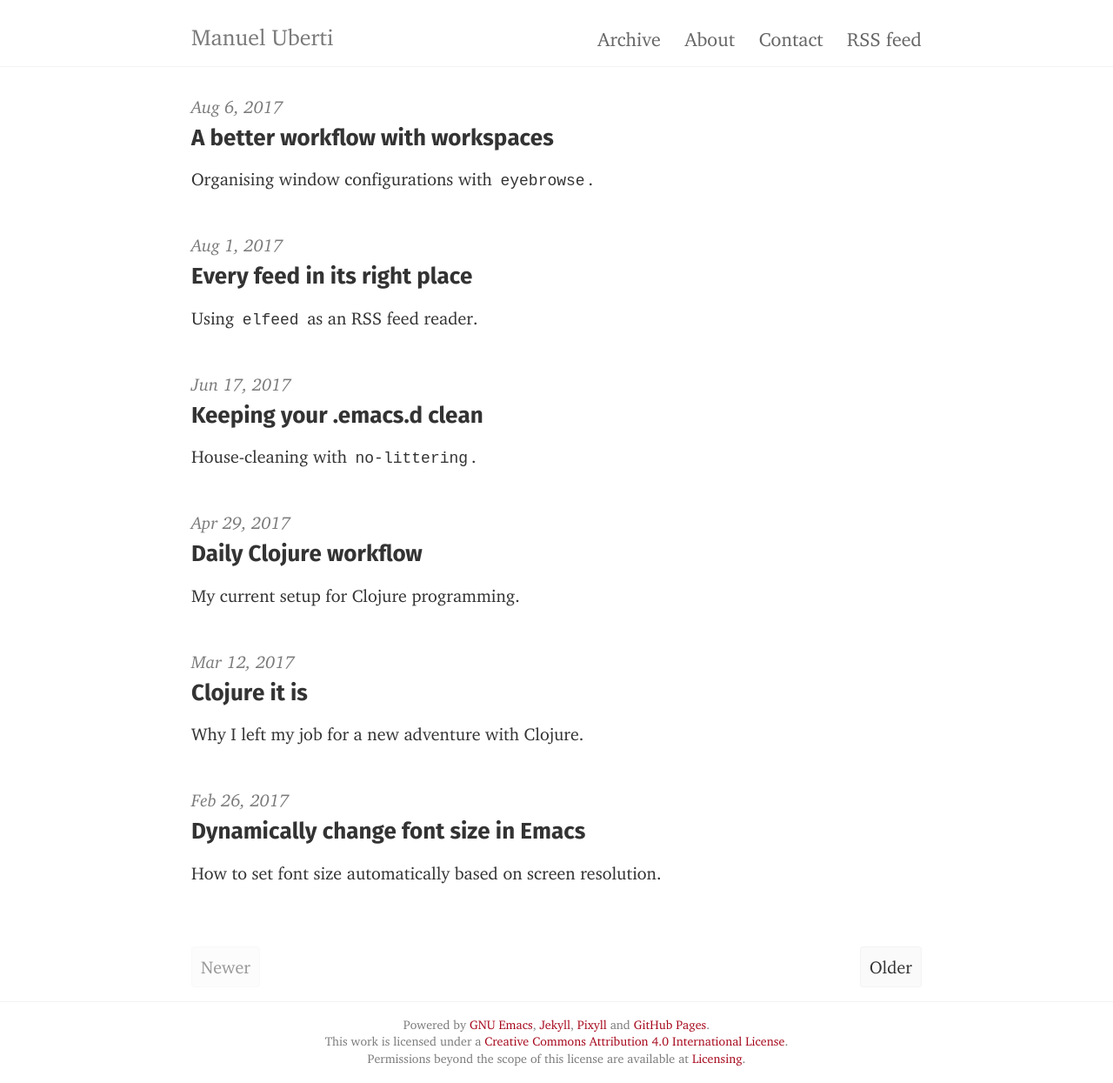
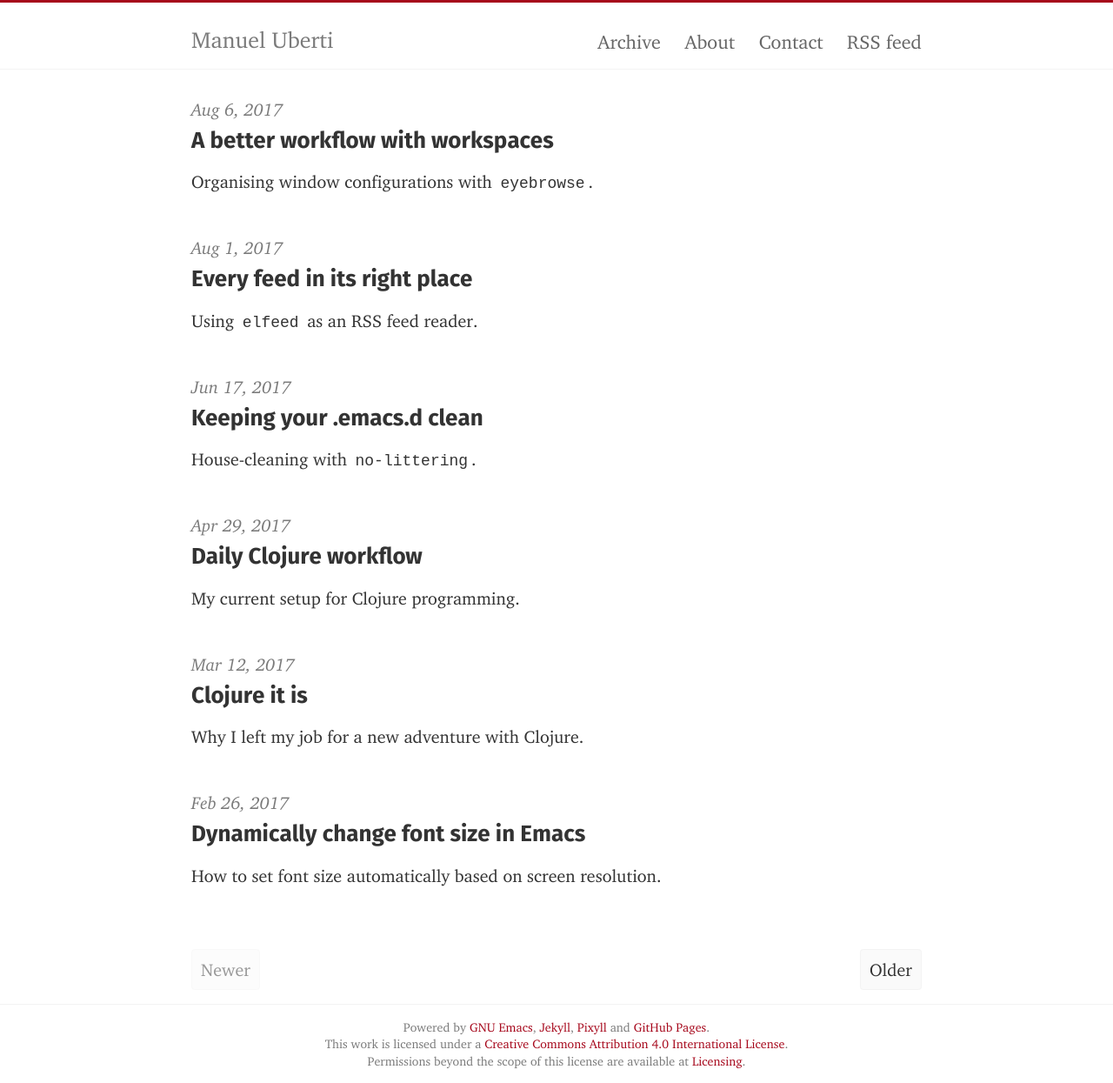
Before and after one commit to manuel-uberti/manuel-uberti.github.io, a Jekyll site: the page built from index.html, in a window 1280 px wide. Shown: the whole page at 87% size. Built offline with Jekyll 4.4.1, drawn with Linux system fonts in a browser that asks for light colours; some web fonts are replaced; the list of posts is cut into pages by our own code.

Commit message:
Add border-top to header

```diff
--- a/_sass/_header.scss
+++ b/_sass/_header.scss
@@ -1,4 +1,5 @@
 .site-header {
+  border-top: 3px solid #a6071b;
   padding-top: $space-1;
   padding-bottom: $space-2;
 }
```
